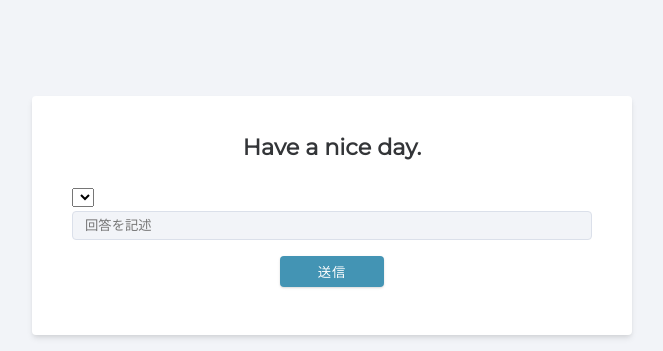
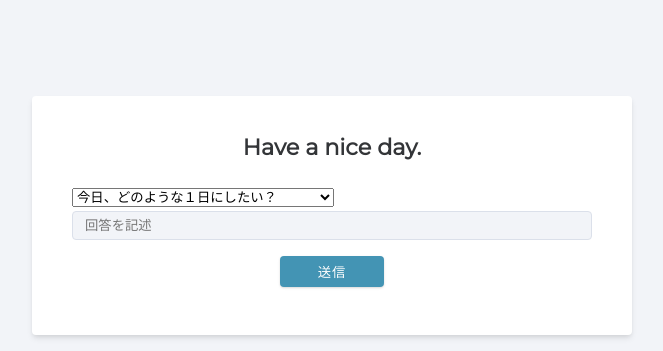
Before and after one commit to KouyaArashiro/todoapp_Node_Mongo, a website: page public/index.html in a window 1280 px wide. Shown: the whole page, without its empty margins (308-971 px from the left). Drawn offline with nearby package versions, Linux system fonts and the light colour scheme; no server answers.

Commit message:
Fix select value

```diff
--- a/public/index.html
+++ b/public/index.html
@@ -12,12 +12,12 @@
         <form class="task-form">
             <h4>Have a nice day.</h4>
             <div class="form-control">
-                <select name="question">
-                    <option value="今日、どのような１日にしたい？"></option>
-                    <option value="今の気分は？"></option>
-                    <option value="今日の楽しみは？"></option>
-                    <option value="今気になっていることは？"></option>
-                    <option value="目標に近づくために今日できることは？"></option>
+                <select name="question" id="question-input">
+                    <option value="今日、どのような１日にしたい？">今日、どのような１日にしたい？</option>
+                    <option value="今の気分は？">今の気分は？</option>
+                    <option value="今日の楽しみは？">今日の楽しみは？</option>
+                    <option value="今気になっていることは？">今気になっていることは？</option>
+                    <option value="目標に近づくために今日できることは？">目標に近づくために今日できることは？</option>
                 </select>
 
                 <input type="text" name="name" class="task-input" placeholder="回答を記述">
```
